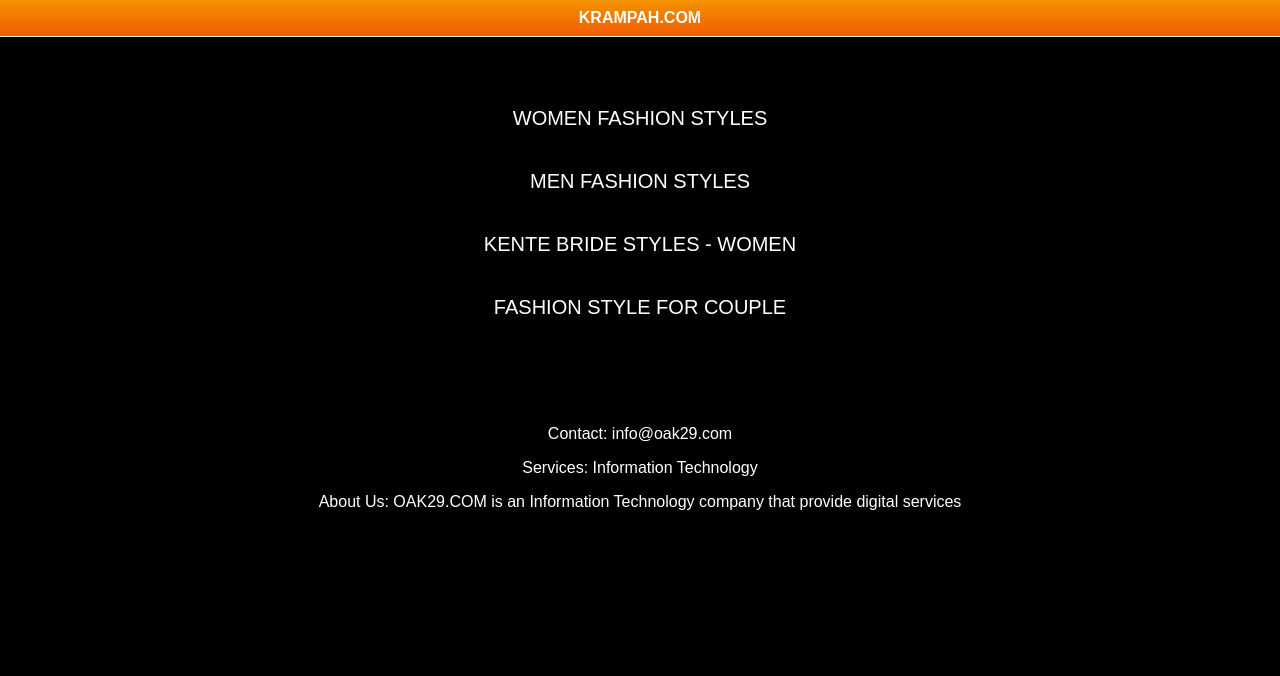
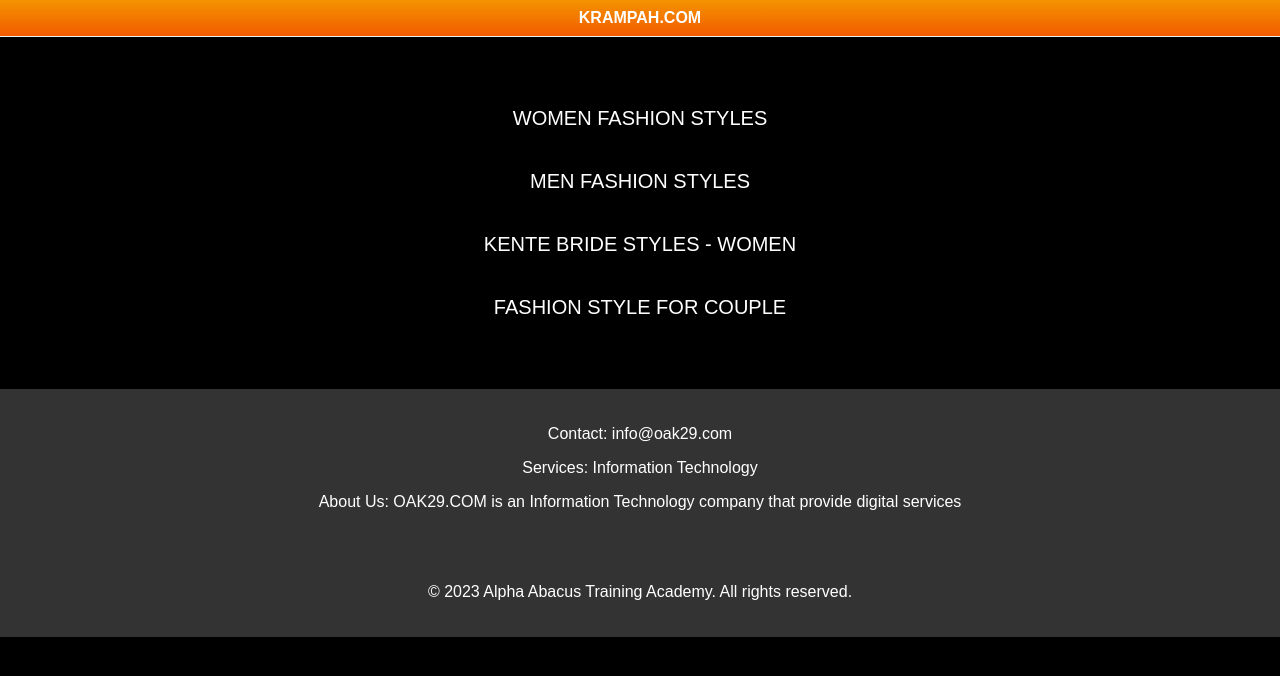
Before and after one commit to bet32/live3, a plain HTML site: page index.html in a window 1280 px wide. Drawn offline with Linux system fonts and the light colour scheme.

Commit message:
Update index.html

```diff
--- a/index.html
+++ b/index.html
@@ -49,11 +49,14 @@
       background-color: #f25b00;
     }
     footer {
-      background-color: black;
+      background-color: #333;
       color: white;
       padding: 20px;
       text-align: center;
     }
+
+
+
 
 
 
@@ -121,6 +124,18 @@
     <p>About Us: OAK29.COM is an Information Technology company that provide digital services</p>
   </footer>
 
+
+
+        <footer>
+            <p>&copy; 2023 Alpha Abacus Training Academy. All rights reserved.</p>
+        </footer>
+
+
+
+
+
+
+
   <script>
     function goToWebsite(url) {
       window.location.href = url;
```
